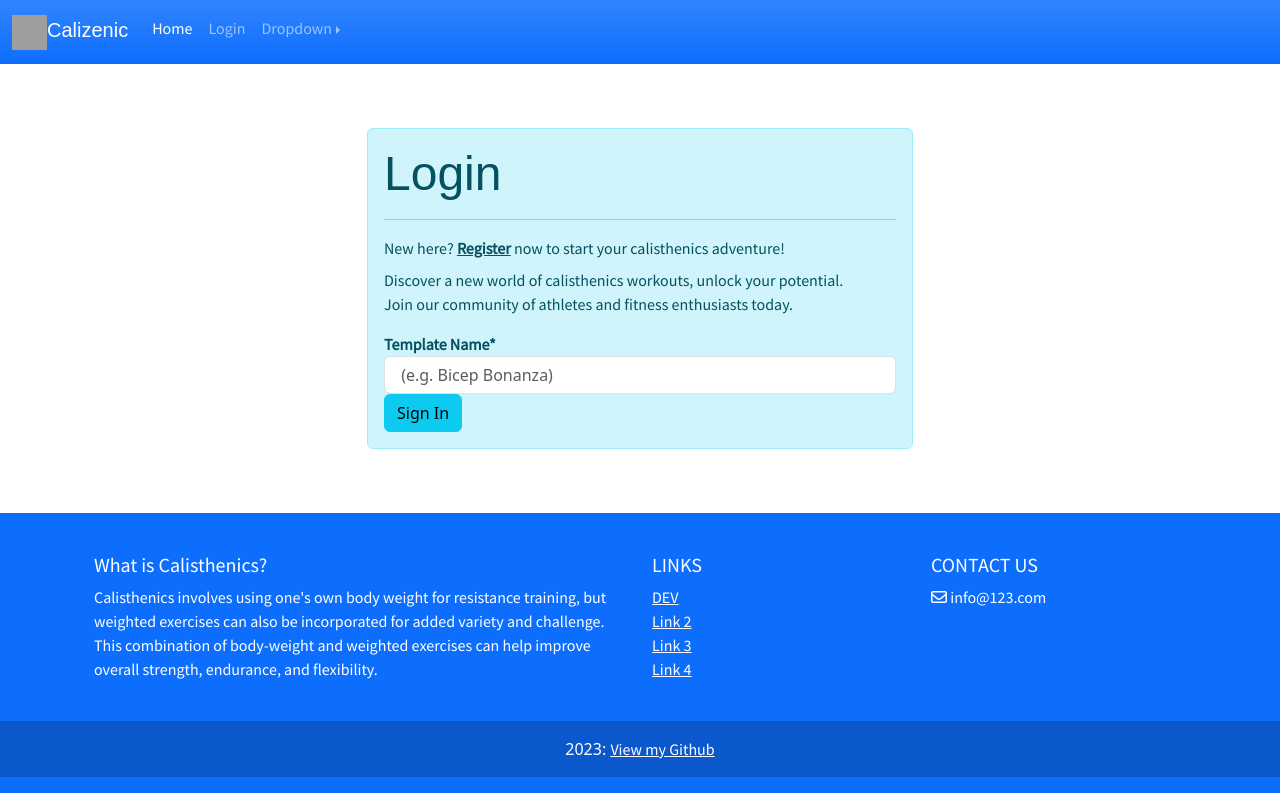
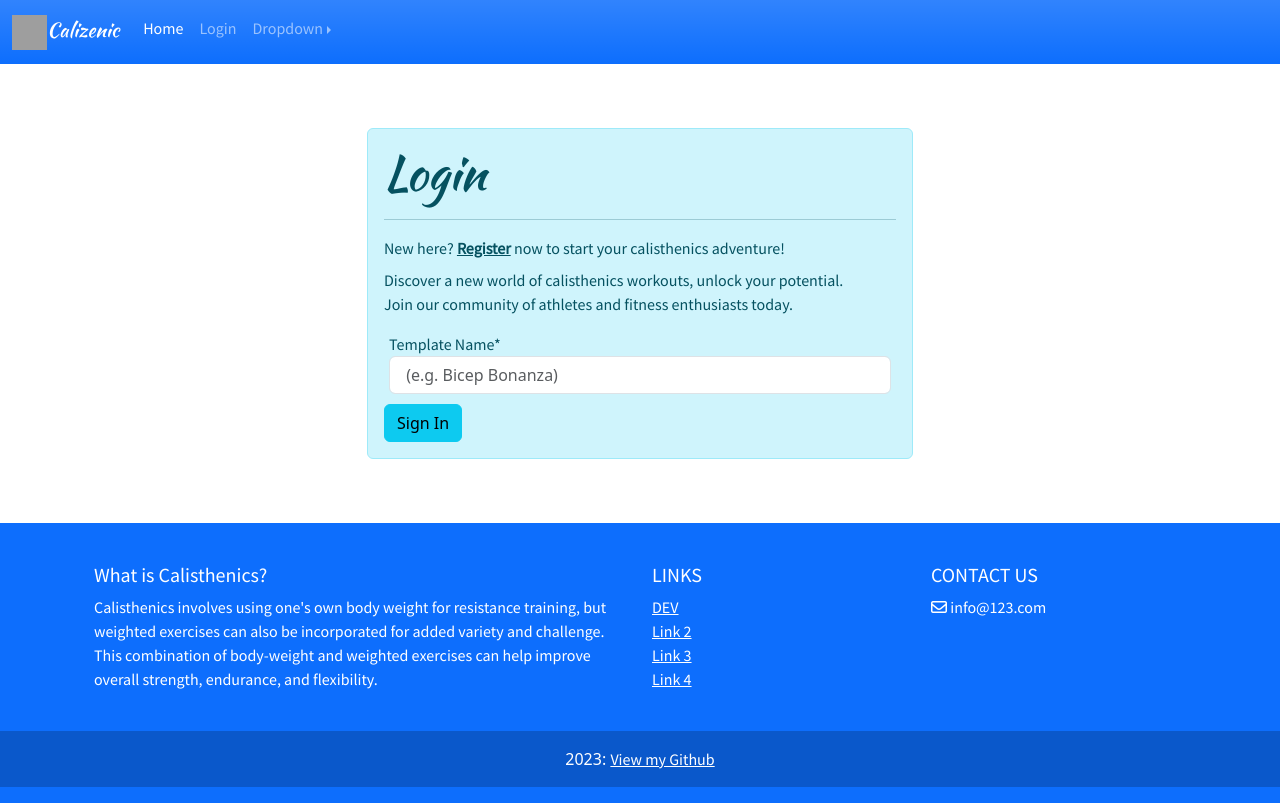
Before and after one commit to Ian-Garrigan/calizenic, a Django app: template templates/account/login.html in a window 1280 px wide. Run offline with Django 3.2, Linux system fonts and the light colour scheme; the template is opened without the code that fills it: values that come from a table or form of the project are taken from there, others are empty; parts of the project's set-up code (start-up, migrations or seed data) failed here and were passed over; some libraries are stand-ins or nearby versions; some web fonts are replaced; grey boxes are pictures that could not be loaded.

Commit message:
Add font squirrel woff & css

```diff
--- a/static/css/style.css
+++ b/static/css/style.css
@@ -68,11 +68,18 @@ img.blur {
   background-color: #ffa255;
   border-radius: 20px;
   padding: 30px;
-  box-shadow: 0 4px 6px rgba(0, 0, 0, 0.1);
+}
+
+.form-group {
+  margin: 10px 5px;
+}
+
+#id_note {
+
 }
 
 .form-group label {
-  font-weight: bold;
+  font-weight: 500;
 }
 
 .btn-primary {
@@ -84,11 +91,6 @@ img.blur {
   background-color: #FF9800;
   border-color: #FF9800;
 }
-
-.messages li {
-  list-style: none;
-}
-
 
 .list-group-item {
   margin-bottom: 1rem;
@@ -116,6 +118,7 @@ a:hover {
   font-weight: bold;
 }
 
+
 .sticky-note {
   background-color: #f7e85a;
   border: 1px solid #d4c534;
```
Also changed, not shown: static/fonts/KaushanScript-Regular.woff (added), static/fonts/KaushanScript-Regular.woff2 (added), static/fonts/Reey-Regular.woff (added), static/fonts/Reey-Regular.woff2 (added).
